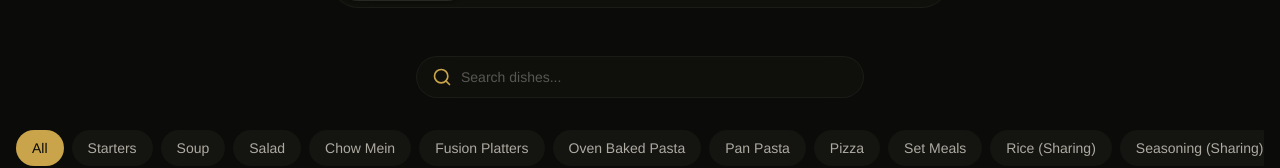
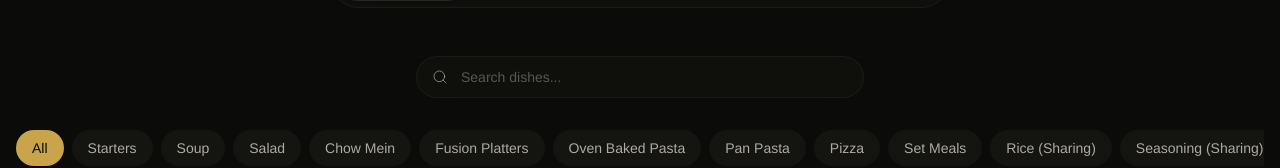
Before and after one commit to therafsanrohan/elcardo_menu, a Next.js app: page /menu in a window 1280 px wide. Shown: the part 331-499 px from the top of the page. Built offline with nearby package versions, Linux system fonts and the light colour scheme.

Commit message:
Make search icon lighter and more elegant

```diff
--- a/src/features/menu/MenuClient.tsx
+++ b/src/features/menu/MenuClient.tsx
@@ -74,7 +74,7 @@ export function MenuClient({ initialData, initialCuisine = "all" }: MenuClientPr
       {/* Search Bar */}
       <div className="w-full max-w-md mx-auto mb-8 relative">
         <div className="absolute inset-y-0 left-4 flex items-center pointer-events-none z-10">
-          <Search className="h-5 w-5 text-[var(--color-brand-gold)]" />
+          <Search className="h-4 w-4 text-[var(--color-brand-ivory)]/50" strokeWidth={1.5} />
         </div>
         <input
           type="text"
```
